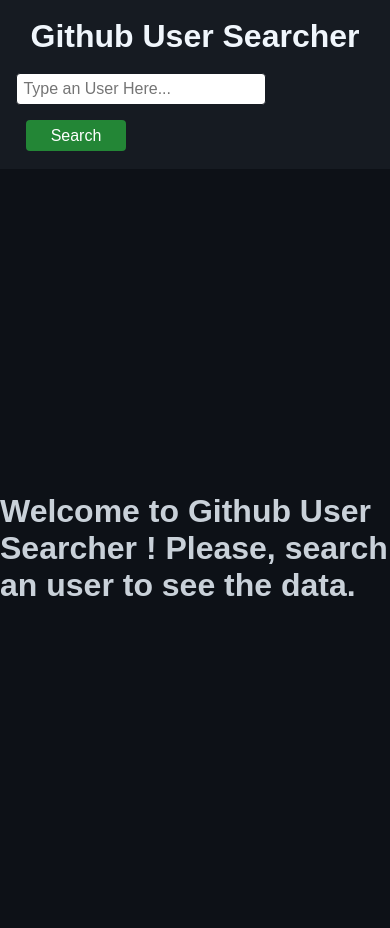
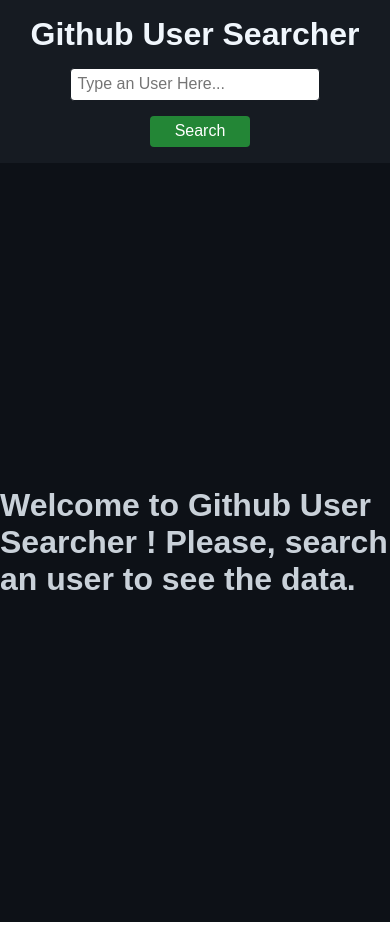
Before and after one commit to MarcelloFarias/github-profile-finder, a React (Create React App) app: page / in a window 390 px wide. Built offline with nearby package versions, Linux system fonts and the light colour scheme.

Commit message:
Adding Mobile Responsivity to Header Component

```diff
--- a/src/components/Header/style.css
+++ b/src/components/Header/style.css
@@ -44,3 +44,15 @@
         flex-direction: column;
     }
 }
+
+@media (max-width: 430px) {
+    header {
+        height: auto;
+    }
+
+    .input-field {
+        display: flex;
+        align-items: center;
+        flex-direction: column;
+    }
+}
```
